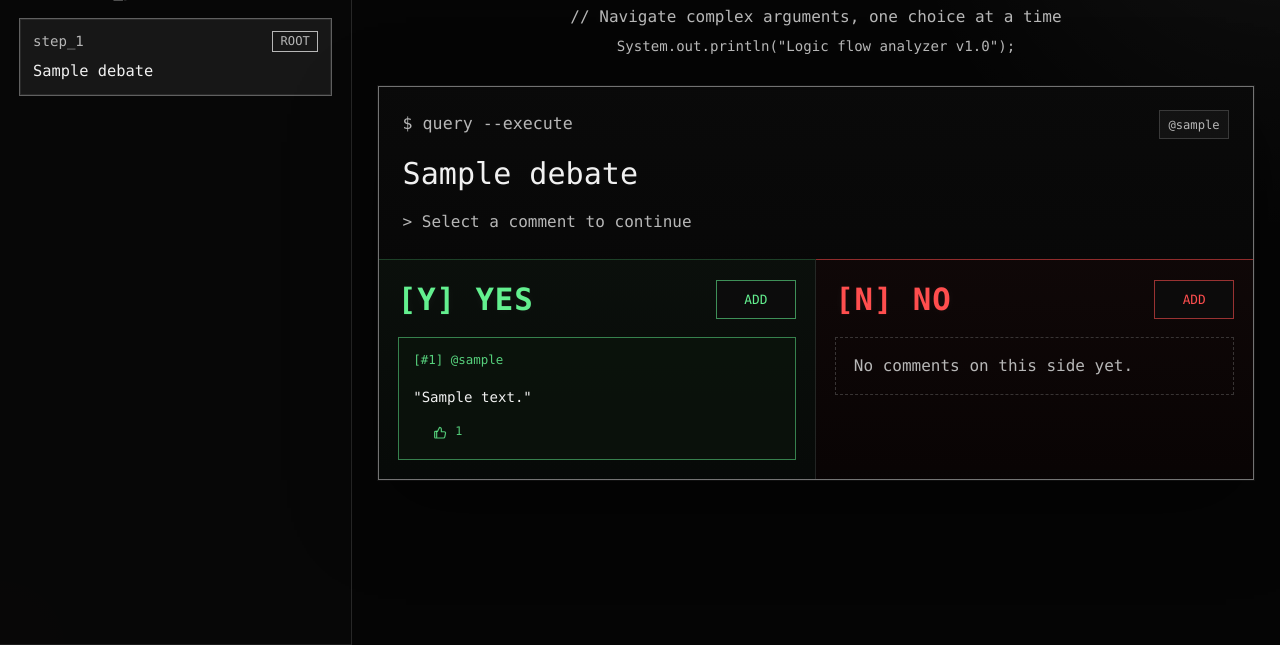
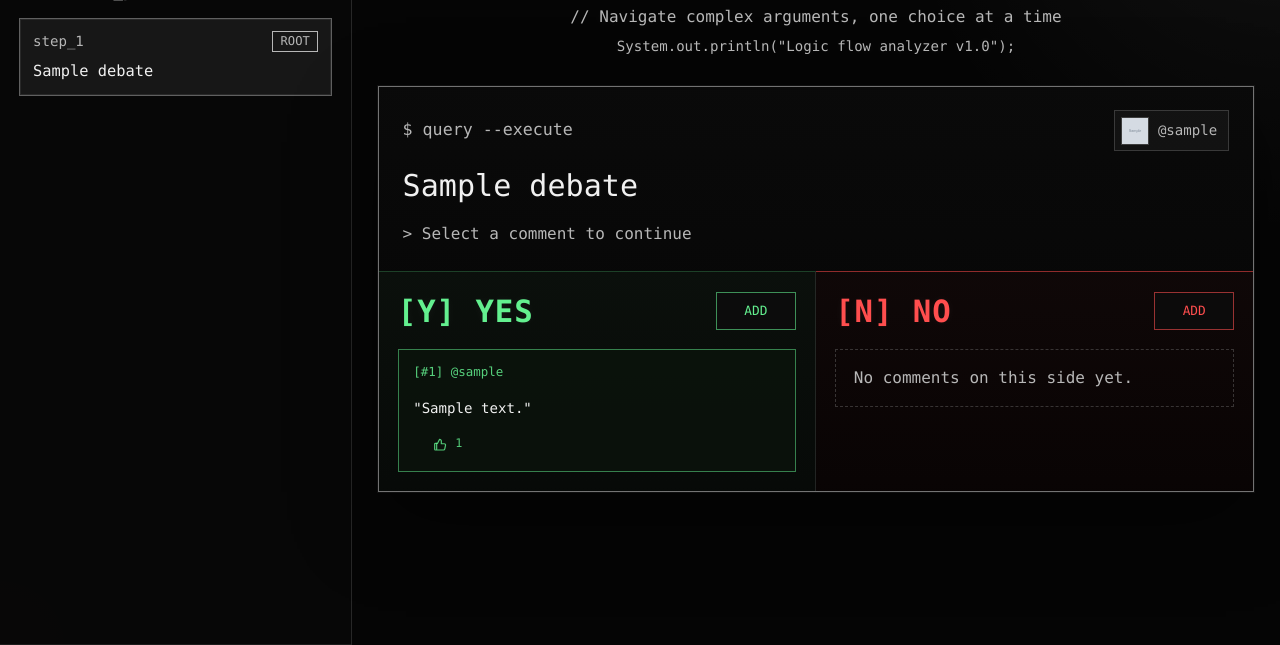
Before and after one commit to ali-fadaee/CITS3403-Group-Project, a Flask app: page /debate/1 in a window 1280 px wide. Shown: the part 155-800 px from the top of the page. Run offline with Flask 3, Linux system fonts and the light colour scheme; tables that the repository leaves empty hold one stand-in row (values such as "Sample post"); grey boxes marked "Sample" are stand-in pictures; parts of the project's set-up code (start-up, migrations or seed data) failed here and were passed over; some libraries are stand-ins or nearby versions.

Commit message:
Show topic author avatars

```diff
--- a/app/routes.py
+++ b/app/routes.py
@@ -29,6 +29,12 @@ def _parse_parent_id(raw_parent_id):
         return None, 'parent_id must be root or an integer'
 
 
+def _user_avatar_url(user):
+    if user and user.avatar:
+        return user.avatar.image_url
+    return '/static/images/avatars/robot.svg'
+
+
 def _comment_to_dict(comment, liked_comment_ids=None):
     liked_comment_ids = liked_comment_ids or set()
     return {
@@ -38,6 +44,7 @@ def _comment_to_dict(comment, liked_comment_ids=None):
         'side': comment.side.value,
         'content': comment.content,
         'author': comment.user.username if comment.user else 'unknown',
+        'author_avatar': _user_avatar_url(comment.user),
         'user_id': comment.user_id,
         'upvote_count': comment.upvote_count,
         'liked': comment.id in liked_comment_ids,
@@ -266,12 +273,12 @@ def api_debate_thread(debate_id):
     parent = None
     if parent_id is not None:
         parent = (Comment.query
-                  .options(selectinload(Comment.user))
+                  .options(selectinload(Comment.user).selectinload(User.avatar))
                   .filter_by(id=parent_id, debate_id=debate.id)
                   .first_or_404())
 
     query = (Comment.query
-             .options(selectinload(Comment.user))
+             .options(selectinload(Comment.user).selectinload(User.avatar))
              .filter_by(debate_id=debate.id))
 
     if parent is None:
@@ -282,6 +289,7 @@ def api_debate_thread(debate_id):
             'side': None,
             'parent_id': None,
             'author': debate.creator.username if debate.creator else 'unknown',
+            'author_avatar': _user_avatar_url(debate.creator),
         }
     else:
         query = query.filter(Comment.parent_id == parent.id)
@@ -291,6 +299,7 @@ def api_debate_thread(debate_id):
             'side': parent.side.value,
             'parent_id': parent.parent_id,
             'author': parent.user.username if parent.user else 'unknown',
+            'author_avatar': _user_avatar_url(parent.user),
         }
 
     comments = query.order_by(Comment.created_at.asc()).all()
--- a/app/static/css/debate.css
+++ b/app/static/css/debate.css
@@ -456,16 +456,16 @@ body.debate-body .user-panel.active {
 .topic-author {
   display: inline-flex;
   align-items: center;
-  max-width: 45%;
+  gap: 0.55rem;
+  min-height: 2.45rem;
+  max-width: 52%;
   border: 1px solid rgba(157, 157, 157, 0.28);
   background: rgba(255, 255, 255, 0.035);
   color: var(--debate-text-dim);
-  padding: 0.28rem 0.55rem;
+  padding: 0.34rem 0.7rem 0.34rem 0.4rem;
   font-family: var(--font-mono);
-  font-size: var(--font-size-xs);
+  font-size: var(--font-size-sm);
   overflow: hidden;
-  text-overflow: ellipsis;
-  white-space: nowrap;
   cursor: pointer;
   transition: border-color 150ms ease, background 150ms ease, color 150ms ease;
 }
@@ -474,6 +474,22 @@ body.debate-body .user-panel.active {
   border-color: rgba(214, 214, 214, 0.72);
   background: rgba(255, 255, 255, 0.075);
   color: var(--debate-text);
+}
+
+.topic-author-avatar {
+  width: 1.75rem;
+  height: 1.75rem;
+  flex: 0 0 1.75rem;
+  object-fit: cover;
+  border: 1px solid rgba(157, 157, 157, 0.24);
+  background: rgba(255, 255, 255, 0.05);
+}
+
+.topic-author-name {
+  min-width: 0;
+  overflow: hidden;
+  text-overflow: ellipsis;
+  white-space: nowrap;
 }
 
 .question-text {
```
Also changed, not shown: app/static/js/debate.js (+24 -3 lines).
